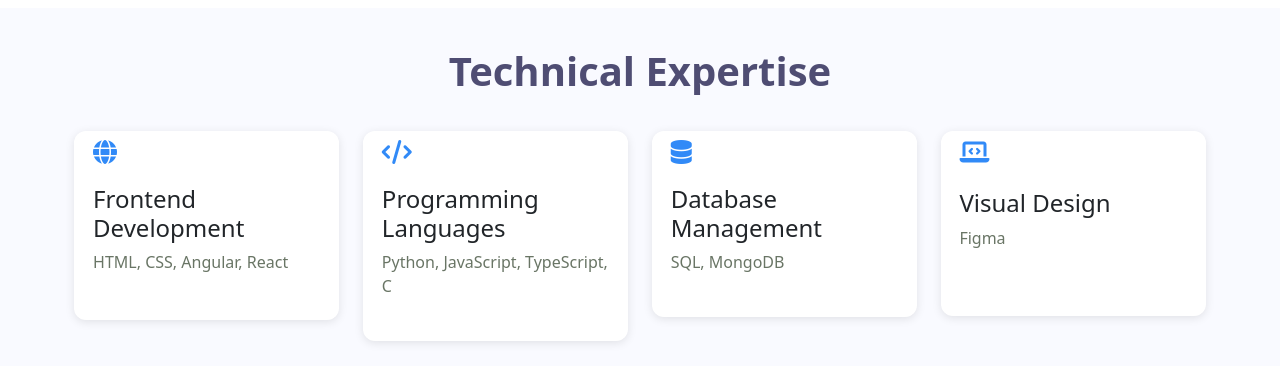
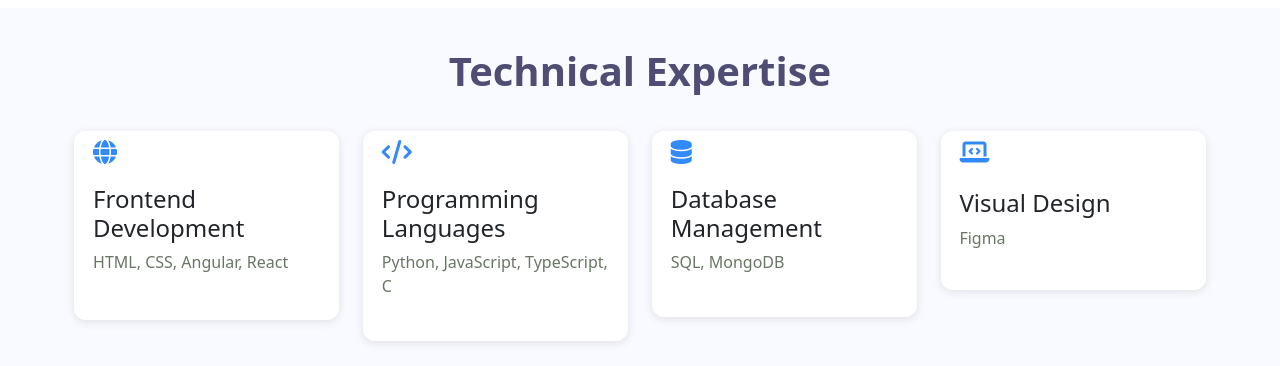
Before and after one commit to kandipalli2002/Venkat_portfolio, an Angular app: page / in a window 1280 px wide. Shown: the part 1060-1426 px from the top of the page. Built offline with nearby package versions, Linux system fonts and the light colour scheme.

Commit message:
added component

```diff
--- a/src/app/app.component.html
+++ b/src/app/app.component.html
@@ -95,7 +95,7 @@
       </div>
       <div class="col-lg-3">
           <mat-card class="example-card" appearance="outlined"
-              style="padding: 1%; padding-bottom: 25%; text-align:left;">
+              style="padding: 1%; padding-bottom: 15%; text-align:left;">
               <mat-card-header>
                   <i class="fa-solid fa-laptop-code fs-4" style=" padding-bottom: 7% !important;"></i>
               </mat-card-header>
```
